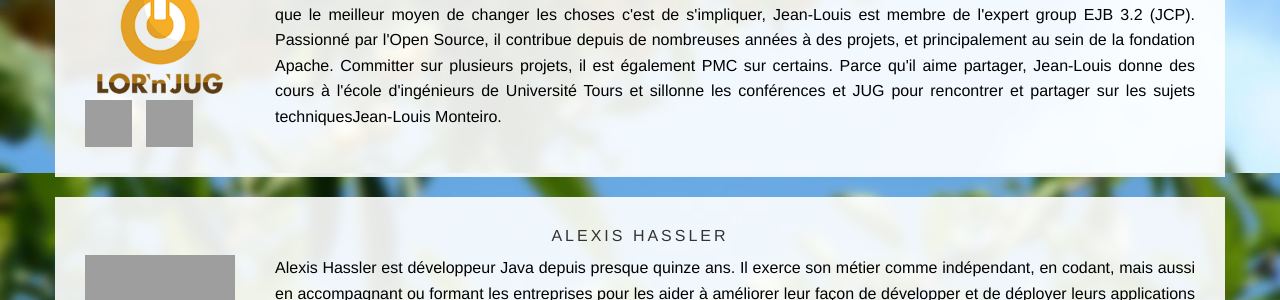
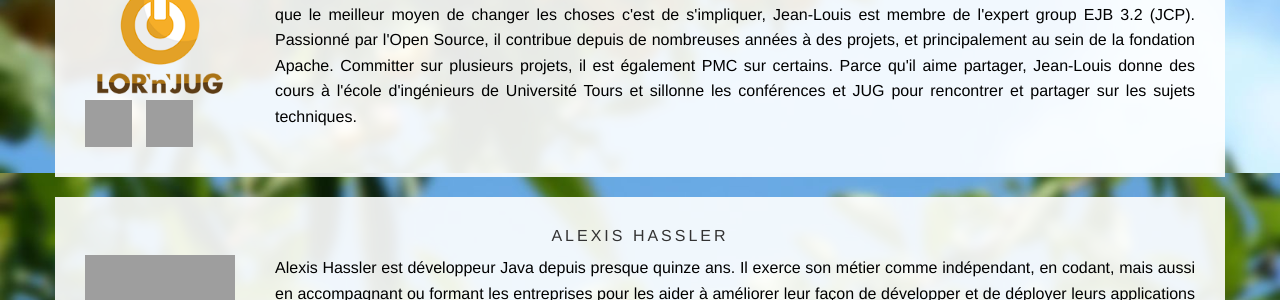
Before and after one commit to LorraineJug/lorrainejug.github.io, a Jekyll site: the page built from speakers.html, in a window 1280 px wide and 900 px high, scrolled down 481 px. Shown: the part 306-606 px from the top of the window. Built offline with Jekyll 4.4.1, drawn with Linux system fonts in a browser that asks for light colours; nearby versions of some CDN libraries; Markdown is read by kramdown in place of the engine named in the settings; some of the changed text lies outside the part shown; grey boxes are pictures that could not be loaded.

Commit message:
correction bio jlmonteiro

```diff
--- a/_data/speakers.yml
+++ b/_data/speakers.yml
@@ -407,7 +407,7 @@ jlmonteiro:
    l'expert group EJB 3.2 (JCP). Passionné par l'Open Source, il contribue depuis de nombreuses années à des projets, et
    principalement au sein de la fondation Apache. Committer sur plusieurs projets, il est également PMC sur certains.
    Parce qu'il aime partager, Jean-Louis donne des cours à l'école d'ingénieurs de Université Tours et sillonne les
-   conférences et JUG pour rencontrer et partager sur les sujets techniquesJean-Louis Monteiro.</p>
+   conférences et JUG pour rencontrer et partager sur les sujets techniques.</p>
 
 rmannibucau:
   lastname: MANNI-BUCAU
```
